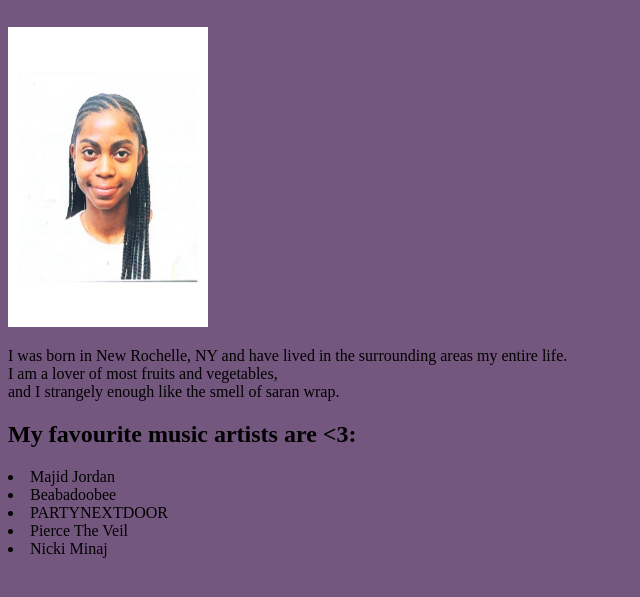
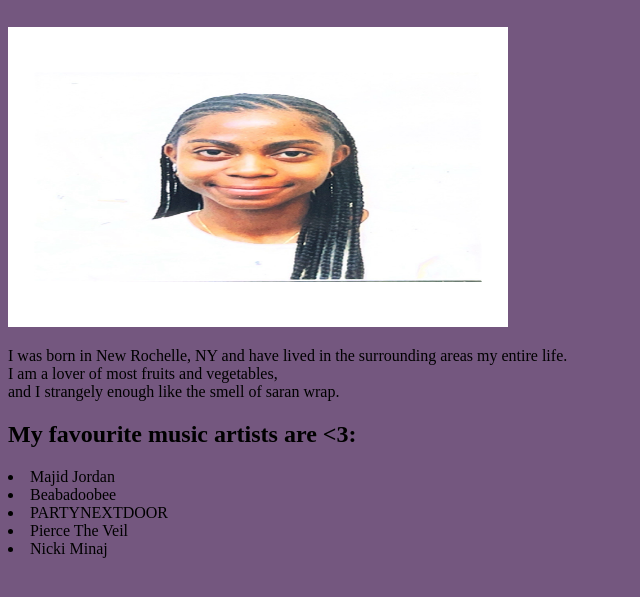
Before and after one commit to a1jacob/a1jacob.github.io, a plain HTML site: page index.html in a window 1280 px wide. Shown: the part 85-682 px from the top of the page, without its empty margins (0-640 px from the left). Drawn offline with Linux system fonts and the light colour scheme.

Commit message:
Update index.html

```diff
--- a/index.html
+++ b/index.html
@@ -3,7 +3,7 @@
 <body>
 
    <h1 style="font-size: 45px;">Shavonne Jacobs</h1>
-<p><img src="me.png" width="200" height="300"></p>
+<p><img src="me.png" width="500" height="300"></p>
     <p>  I was born in New Rochelle, NY and have lived in the surrounding areas my entire life.
     <br> I am a lover of most fruits and vegetables,
     <br> and I strangely enough like the smell of saran wrap.</p>
```
